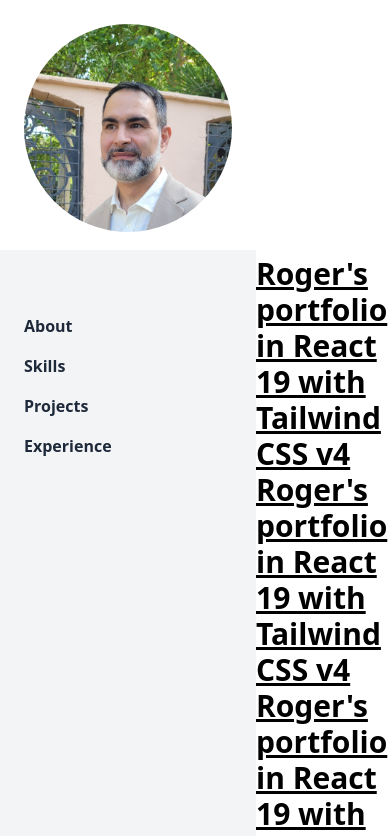
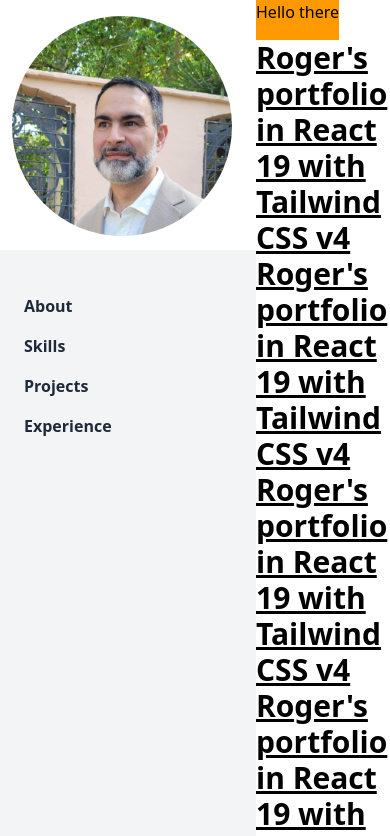
Before and after one commit to Roger486/roger-portfolio, a React (Vite) app: page / in a window 390 px wide. Shown: the top 836 px of the page. Built offline with nearby package versions, Linux system fonts and the light colour scheme.

Commit message:
feat: add responsive Avatar component with dynamic size, position, and name display on scroll

```diff
--- a/src/App.jsx
+++ b/src/App.jsx
@@ -1,10 +1,14 @@
 import Avatar from "./components/Avatar"
 import Sidebar from "./components/Sidebar"
+import Topbar from "./components/Topbar"
 
 function App() {
   return (
     <>
-      <Avatar />
+      <div className="flex">
+        <Avatar />
+        <Topbar />
+      </div>
       <Sidebar />
       <h1 className="text-3xl font-bold underline ml-64">
         Roger's portfolio in React 19 with Tailwind CSS v4
--- a/src/components/Avatar.jsx
+++ b/src/components/Avatar.jsx
@@ -1,13 +1,69 @@
+import { useState, useEffect } from "react";
+
 export default function Avatar() {
+  const [scrollY, setScrollY] = useState(null);
+  const [mounted, setMounted] = useState(false);
+
+  const maxSize = 220;
+  const minSize = 40;
+
+  useEffect(() => {
+    const calculateScrollY = () => window.scrollY || 0;
+
+    setScrollY(calculateScrollY());
+    setMounted(true); // Indicamos que el componente ya está montado
+
+    const onScroll = () => {
+      setScrollY(calculateScrollY());
+    };
+
+    window.addEventListener("scroll", onScroll);
+    return () => window.removeEventListener("scroll", onScroll);
+  }, []);
+
+  const currentScrollY = scrollY !== null ? scrollY : 0;
+
+  const size =
+    currentScrollY < 200
+      ? maxSize - ((maxSize - minSize) * currentScrollY) / 200
+      : minSize;
+
+  const showName = currentScrollY >= 75;
+
+  const showLastName = currentScrollY >= 150;
+
   return (
-    <div className="w-64 h-64 rounded-full p-6 box-border">
-      <div className="w-full h-full rounded-full overflow-hidden">
+    <div className="fixed top-4 flex items-center pl-3">
+      <div
+        className="rounded-full overflow-hidden"
+        style={{
+          width: size,
+          height: size,
+          transition: mounted ? "width 0.2s, height 0.2s" : "none",
+        }}
+      >
         <img
           src="/src/assets/avatar.jpg"
-          alt="Tu nombre"
+          alt="Roger Navarro"
           className="w-full h-full object-cover"
         />
       </div>
+      {showName && (
+        <span
+          className="text-lg font-semibold text-gray-900 transition-opacity duration-300 ml-2"
+          style={{ opacity: mounted ? 1 : 0 }}
+        >
+          Roger
+        </span>
+      )}
+      {showLastName && (
+        <span
+          className="text-lg font-semibold text-gray-900 transition-opacity duration-300 ml-1"
+          style={{ opacity: mounted ? 1 : 0 }}
+        >
+          Navarro
+        </span>
+      )}
     </div>
   );
 }
--- a/src/components/Sidebar.jsx
+++ b/src/components/Sidebar.jsx
@@ -1,14 +1,17 @@
 import { useState, useEffect } from 'react';
 
 export default function Sidebar() {
-  const [topPosition, setTopPosition] = useState(250); // posición inicial (80px para espacio avatar)
+  const [topPosition, setTopPosition] = useState(250); // posición inicial para espacio avatar
 
   useEffect(() => {
+    // Establecemos topPosition correcto al montar el componente
+    const scrollY = window.scrollY;
+    setTopPosition(Math.max(250 - scrollY, 60));
+
+    // Función para actualizar topPosition en scroll
     const onScroll = () => {
       const scrollY = window.scrollY;
-      // Calculamos la nueva posición top: resta scroll pero no menos de 0
-      const newTop = Math.max(250 - scrollY, 0);
-      setTopPosition(newTop);
+      setTopPosition(Math.max(250 - scrollY, 60));
     };
 
     window.addEventListener('scroll', onScroll);
@@ -17,10 +20,10 @@
 
   return (
     <aside
-      className="fixed left-0 h-screen w-64 bg-gray-100 dark:bg-gray-800 p-6 transition-top duration-300"
+      className="fixed left-0 h-screen w-64 bg-gray-100 dark:bg-gray-800 p-6"
       style={{ top: `${topPosition}px`, transitionProperty: 'top' }}
     >
-      <nav className="mt-10 flex flex-col gap-4 text-gray-800 dark:text-gray-200 font-semibold">
+      <nav className="mt-5 flex flex-col gap-4 text-gray-800 dark:text-gray-200 font-semibold">
         <a href="#about" className="hover:text-blue-500">About</a>
         <a href="#skills" className="hover:text-blue-500">Skills</a>
         <a href="#projects" className="hover:text-blue-500">Projects</a>
--- a/src/components/Topbar.jsx
+++ b/src/components/Topbar.jsx
@@ -0,0 +1,7 @@
+export default function Topbar() {
+  return (
+    <header className="bg-amber-500 h-10 ml-64">
+      <p className="justify-items-end">Hello there</p>
+    </header>
+  )
+}
```
